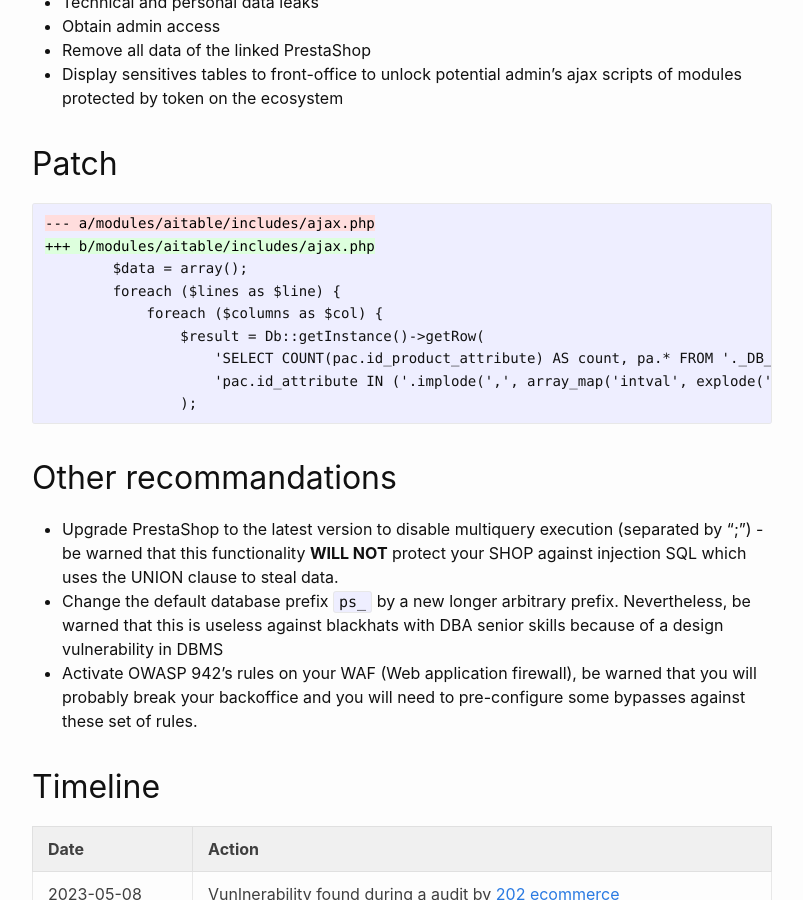
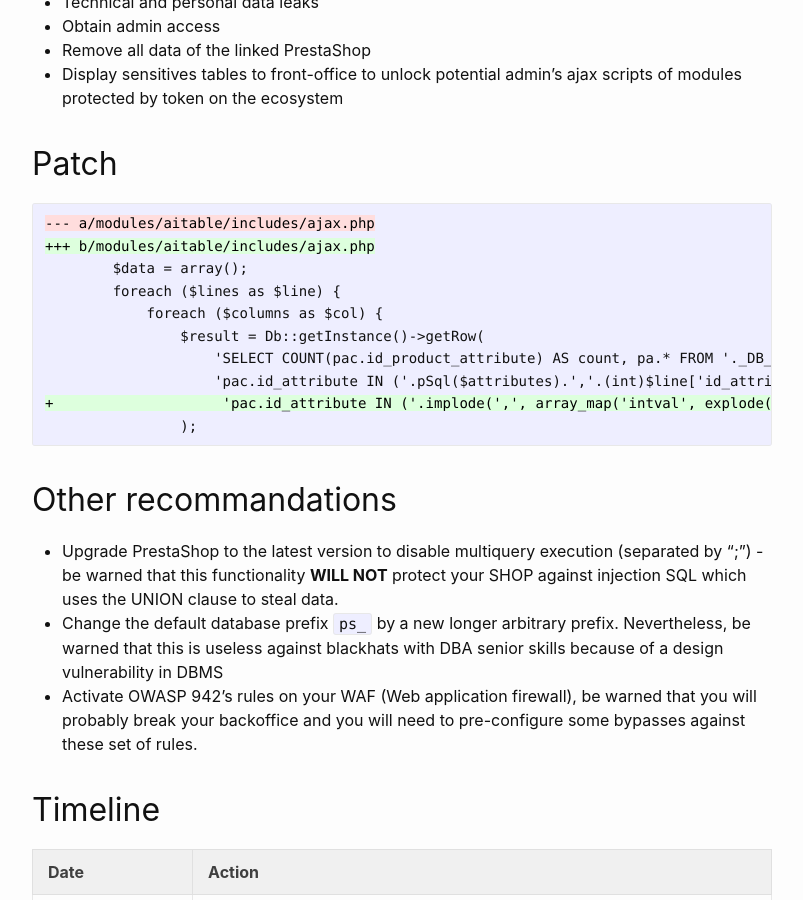
Before and after one commit to friends-of-presta/security-advisories, a Jekyll site: the page built from _posts/2023-08-01-aitable.md, in a window 1280 px wide and 900 px high, scrolled down 1314 px. Shown: the whole window, without its empty margins (238-1041 px from the left). Built offline with Jekyll 4.4.1, drawn with Linux system fonts in a browser that asks for light colours.

Commit message:
Update 2023-08-01-aitable.md

````diff
--- a/_posts/2023-08-01-aitable.md
+++ b/_posts/2023-08-01-aitable.md
@@ -60,7 +60,8 @@ Up to 0.2.2, a sensitive SQL calls in file `includes/ajax.php` can be executed w
             foreach ($columns as $col) {
                 $result = Db::getInstance()->getRow(
                     'SELECT COUNT(pac.id_product_attribute) AS count, pa.* FROM '._DB_PREFIX_.'product_attribute AS pa LEFT JOIN '._DB_PREFIX_.'product_attribute_combination AS pac ON pac.id_product_attribute = pa.id_product_attribute WHERE '.
-                    'pac.id_attribute IN ('.implode(',', array_map('intval', explode(',', $attributes))).','.(int)$line['id_attribute'].','.(int)$col['id_attribute'].') AND pa.id_product = '.(int)$product_id.' GROUP BY pa.id_product_attribute HAVING count = '.(int)$count
+                    'pac.id_attribute IN ('.pSql($attributes).','.(int)$line['id_attribute'].','.(int)$col['id_attribute'].') AND pa.id_product = '.(int)$product_id.' GROUP BY pa.id_product_attribute HAVING count = '.(int)$count
++                    'pac.id_attribute IN ('.implode(',', array_map('intval', explode(',', $attributes))).','.(int)$line['id_attribute'].','.(int)$col['id_attribute'].') AND pa.id_product = '.(int)$product_id.' GROUP BY pa.id_product_attribute HAVING count = '.(int)$count
                 );
 ```
 
````
